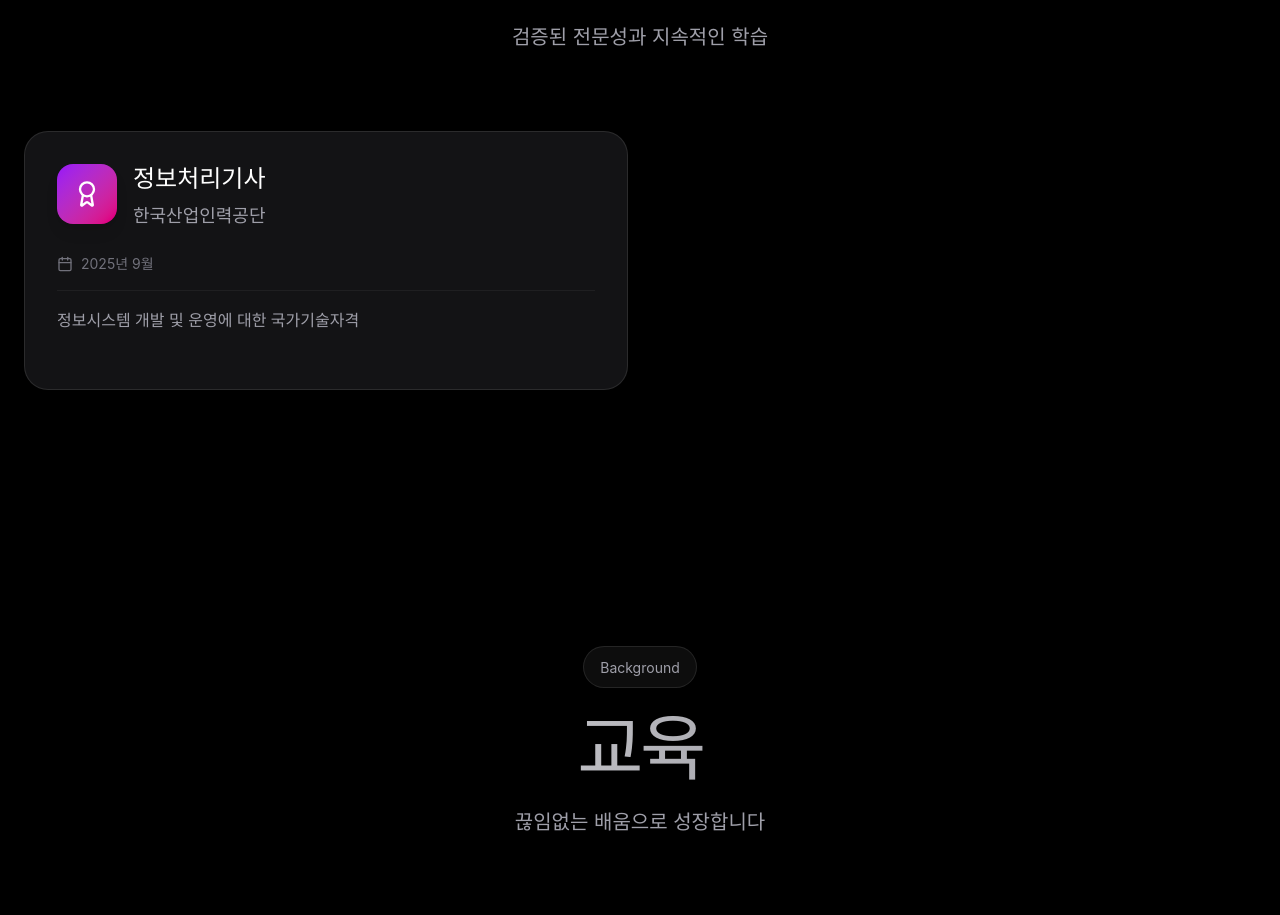
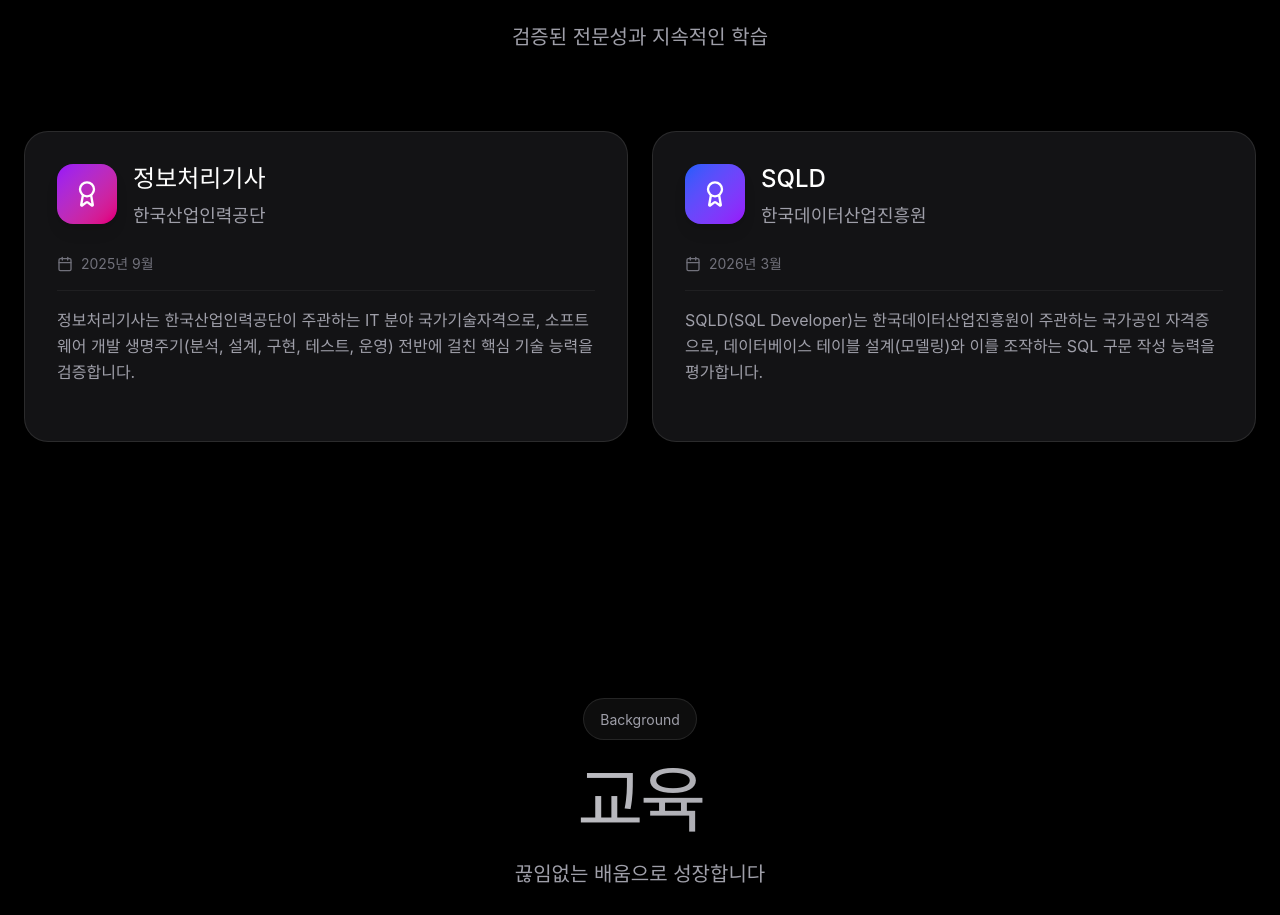
Before and after one commit to hello-cjlee-s-world/portfolio, a React (Vite) app: page / in a window 1280 px wide. Shown: the part 3480-4395 px from the top of the page. Built offline with nearby package versions, Linux system fonts and the light colour scheme.

Commit message:
fix: 자격증 추가

```diff
--- a/src/app/components/Certifications.tsx
+++ b/src/app/components/Certifications.tsx
@@ -7,9 +7,17 @@
       title: '정보처리기사',
       issuer: '한국산업인력공단',
       date: '2025년 9월',
-      description: '정보시스템 개발 및 운영에 대한 국가기술자격',
+      description: '정보처리기사는 한국산업인력공단이 주관하는 IT 분야 국가기술자격으로, 소프트웨어 개발 생명주기(분석, 설계, 구현, 테스트, 운영) 전반에 걸친 핵심 기술 능력을 검증합니다.',
       credentialUrl: '#',
       color: 'from-purple-600 to-pink-600',
+    },
+    {
+      title: 'SQLD',
+      issuer: '한국데이터산업진흥원',
+      date: '2026년 3월',
+      description: 'SQLD(SQL Developer)는 한국데이터산업진흥원이 주관하는 국가공인 자격증으로, 데이터베이스 테이블 설계(모델링)와 이를 조작하는 SQL 구문 작성 능력을 평가합니다.',
+      credentialUrl: '#',
+      color: 'from-blue-600 to-purple-600',
     },
   ];
 
```
